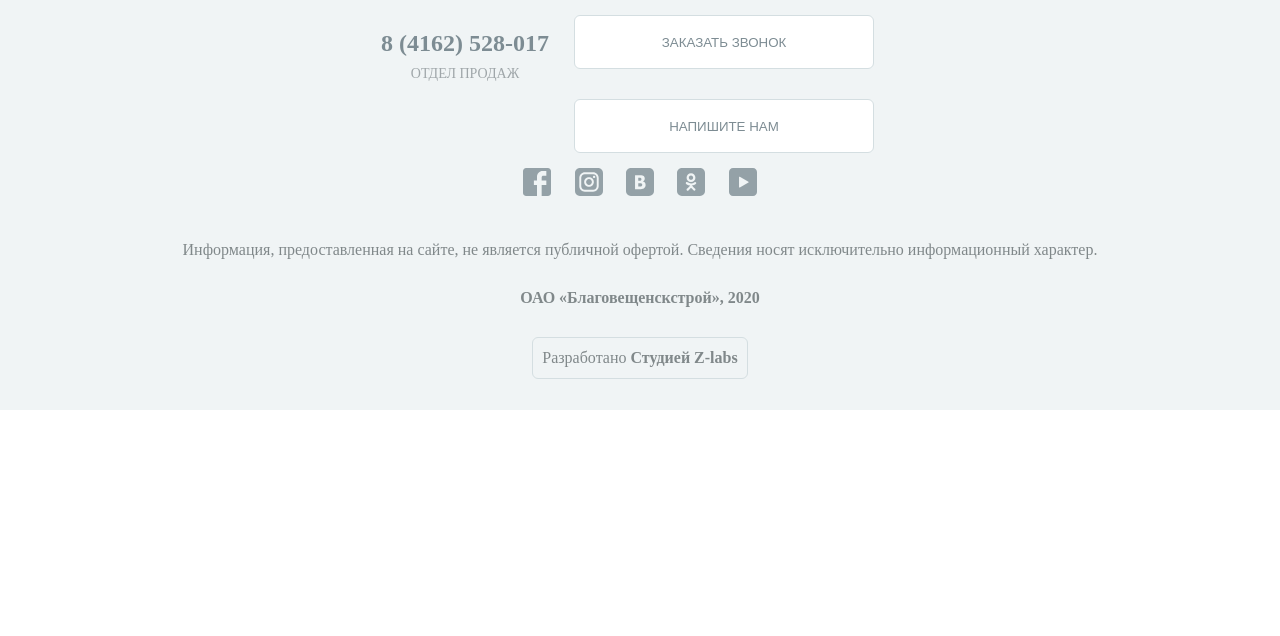
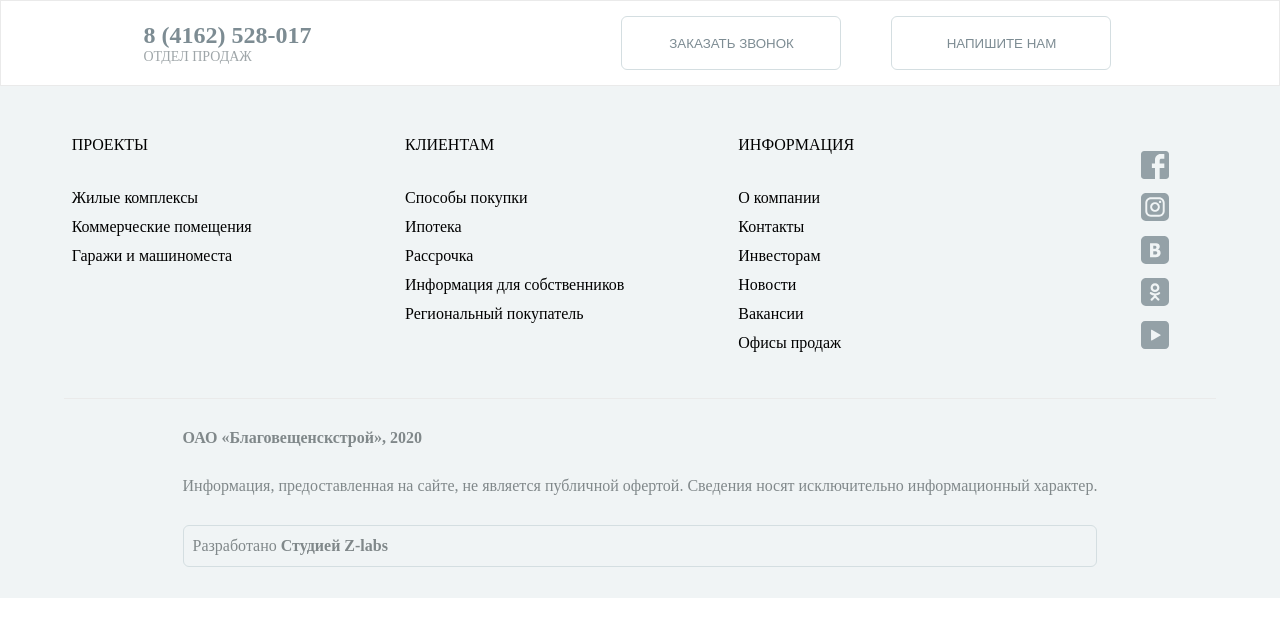
Before and after one commit to Carapter/Figma_site, a plain HTML site: page index.html in a window 1280 px wide. Drawn offline with Linux system fonts and the light colour scheme.

Commit message:
dev by tablet_not end_

```diff
--- /dev/null
+++ b/blocks/footer-menu/container/_container.scss
@@ -0,0 +1,62 @@
+.footer-menu__table {
+    position: absolute;
+    visibility: hidden;
+    width: 100%;
+    display: flex;
+    flex-direction: row;
+    justify-content: space-around;
+    padding-left: 30px;
+}
+.footer-menu__container {
+    width: 100%;
+    padding-top: 50px;
+    padding-bottom: 35px;
+    * {
+        position: absolute;
+        visibility: hidden;
+        width: 100%;
+    }
+}
+
+@media (min-width: 768px) {
+    .footer-menu__container * {
+        position: static;
+        visibility: visible;
+    }
+
+    .footer-menu__table {
+        position: static;
+        visibility: visible;
+    }
+
+    .footer-menu__container {
+        display: flex;
+        flex-direction: row;
+        // align-items: center;
+        justify-content: space-around;
+
+        .footer-menu__projects,
+        .footer-menu__for-clients,
+        .footer-menu__container-information,
+        .footer-menu__social  {
+            display: flex;
+            flex-direction: column;
+            flex-basis: 25%;
+            margin: 0;
+            ul {
+                padding: 0px;
+                padding-bottom: 35px;
+            }
+            li {
+                padding-bottom: 11px;
+                font-style: none;
+                list-style-type: none;
+            }
+
+        }
+        .footer-menu__social * {
+            align-items: center;
+            // padding: ;
+        }
+    }
+}
--- /dev/null
+++ b/blocks/footer-menu/container/social/_social.scss
@@ -0,0 +1,18 @@
+.footer-menu__social {
+    display: flex;
+    // max-width: 180px;
+    flex-direction: row;
+    justify-content: space-evenly;
+    margin-bottom: 45px;
+    // margin-right: ;
+}
+
+@media (min-width: 768px) {
+
+    .footer-menu__social {
+        flex-direction: column;
+        svg {
+
+        }
+    }
+}
--- a/blocks/footer-menu/copyrights/_copyrights.scss
+++ b/blocks/footer-menu/copyrights/_copyrights.scss
@@ -8,3 +8,11 @@
         margin-bottom: 30px;
     }
 }
+
+@media (min-width: 768px) {
+    .footer-menu__copyrights {
+        flex-direction: column-reverse;
+        align-items: start;
+        text-align:start;
+    }
+}
--- a/blocks/footer-menu/footer-menu.scss
+++ b/blocks/footer-menu/footer-menu.scss
@@ -1,16 +1,16 @@
-@import "contact/_contact.scss";
-@import "information/_information.scss";
-@import "social/_social.scss";
+@import "top/contact/_contact.scss";
+@import "top/information/_information.scss";
+@import "container/social/_social.scss";
 @import "copyrights/_copyrights.scss";
 @import "dev/_dev.scss";
 @import "rectangles/_rectangles.scss";
-
+@import "top/_top.scss";
+@import "container/_container.scss";
 * {
         margin: 0px;
 }
 
 .footer-menu {
-
     display: flex;
     justify-content: center;
     align-items:center;
@@ -24,6 +24,11 @@
         z-index: 3;
     }
 
-
-
+    .footer-menu__line {
+        display: flex;
+        justify-content: center;
+        width: 90%;
+        border-top: 1px solid #EAEAEA;
+        margin-bottom: 30px;
     }
+}
--- a/blocks/footer-menu/social/_social.scss
+++ /dev/null
@@ -1,7 +0,0 @@
-.footer-menu__social {
-    display: flex;
-    width: 280px;
-    flex-direction: row;
-    justify-content: space-evenly;
-    margin-bottom: 45px;
-}
--- /dev/null
+++ b/blocks/footer-menu/top/_top.scss
@@ -0,0 +1,21 @@
+.footer-menu__top {
+    width: 100%;
+}
+
+.container.footer-top {
+    width: 100%;
+    display: flex;
+    flex-direction: column;
+    justify-content: space-around;
+}
+
+@media (min-width: 768px) {
+    .container.footer-top {
+        background-color: white;
+        display: flex;
+        flex-direction: row;
+        border: 1px solid #EAEAEA;
+        box-sizing: border-box;
+    }
+
+}
--- a/blocks/footer-menu/contact/_contact.scss
+++ b/blocks/footer-menu/top/contact/_contact.scss
@@ -1,12 +1,10 @@
 .footer-menu__contact {
-
     display: flex;
     flex-direction: column;
 
-
     .footer-menu__contact__order-call, .footer-menu__contact__write-us {
 
-        min-width: 300px;
+        min-width: 220px;
         height: 54px;
         border: 1.5px solid #D4DEE1;
         border-radius: 6px;
@@ -18,3 +16,12 @@
 
     }
 }
+@media (min-width: 768px) {
+    .footer-menu__contact {
+        // .footer-menu__contact {
+        // display: flex;
+        // flex-direction: column;
+        flex-direction: row;
+        justify-content: space-around;
+    }
+}
--- a/blocks/footer-menu/information/_information.scss
+++ b/blocks/footer-menu/top/information/_information.scss
@@ -22,4 +22,12 @@
         display: flex;
         flex-direction: row;
     }
+
+    .footer-menu__information {
+        justify-content: center;
+        align-items: start;
+        h2 {
+            margin: 0px;
+        }
+    }
 }
--- a/index.html
+++ b/index.html
@@ -9,8 +9,8 @@
   <body>
 
         <footer class="footer-menu">
-
             <div class="footer-menu__top">
+                <div class="container footer-top">
                     <div class="footer-menu__information">
                         <h2>8 (4162) 528-017</h2>
                         <p>ОТДЕЛ ПРОДАЖ</p>
@@ -19,6 +19,34 @@
                     <div class="footer-menu__contact">
                         <button class="footer-menu__contact__order-call">ЗАКАЗАТЬ ЗВОНОК</button>
                         <button class="footer-menu__contact__write-us">НАПИШИТЕ НАМ</button>
+                    </div>
+                </div>
+            </div>
+
+            <div class="footer-menu__container">
+                <div class="footer-menu__table">
+                    <div class="footer-menu__projects">
+                        <ul>ПРОЕКТЫ</ul>
+                        <li href="">Жилые комплексы</li>
+                        <li href="">Коммерческие помещения</li>
+                        <li href="">Гаражи и машиноместа</li>
+                    </div>
+                    <div class="footer-menu__for-clients">
+                        <ul>КЛИЕНТАМ</ul>
+                        <li href="">Способы покупки</li>
+                        <li href="">Ипотека</li>
+                        <li href="">Рассрочка</li>
+                        <li href="">Информация для собственников</li>
+                        <li href="">Региональный покупатель</li>
+                    </div>
+                    <div class="footer-menu__container-information">
+                        <ul>ИНФОРМАЦИЯ</ul>
+                        <li href="">О компании</li>
+                        <li href="">Контакты</li>
+                        <li href="">Инвесторам</li>
+                        <li href="">Новости</li>
+                        <li href="">Вакансии</li>
+                        <li href="">Офисы продаж</li>
                     </div>
                 </div>
                 <div class="footer-menu__social">
@@ -37,9 +65,12 @@
                     <svg width="28" height="28" viewBox="0 0 28 28" fill="none" xmlns="http://www.w3.org/2000/svg">
                         <path fill-rule="evenodd" clip-rule="evenodd" d="M4 0C1.79086 0 0 1.79086 0 4V24C0 26.2091 1.79086 28 4 28H24C26.2091 28 28 26.2091 28 24V4C28 1.79086 26.2091 0 24 0H4ZM10.8308 8.81901L19.4462 13.6651C19.6153 13.761 19.7208 13.9398 19.7208 14.1347C19.7208 14.3296 19.6153 14.5084 19.4462 14.6042L10.8308 19.4504C10.749 19.4967 10.6575 19.5193 10.567 19.5193C10.4733 19.5193 10.3796 19.4945 10.2956 19.446C10.1298 19.3491 10.0285 19.1725 10.0285 18.9808V9.28854C10.0285 9.09685 10.1298 8.92024 10.2956 8.82331C10.4604 8.72747 10.6639 8.72531 10.8308 8.81901Z" fill="#7D8C93" fill-opacity="0.8"/>
                     </svg>
-
+                </div>
             </div>
 
+            <div class="footer-menu__line"></div>
+
+            <div class="footer-menu__bottom">
                 <div class="footer-menu__copyrights">
                     <p>Информация, предоставленная на сайте, не является публичной офертой. Сведения носят исключительно информационный характер.</p>
                     <strong>ОАО «Благовещенскстрой», 2020</strong>
@@ -53,7 +84,7 @@
                         <path fill-rule="evenodd" clip-rule="evenodd" d="M0 0H155.477V80.2397H236V236H80.5229V155.76H0V0ZM147.711 87.9345C147.711 61.258 147.767 34.4675 147.767 7.72388H7.7092V148.037C34.5635 148.037 61.5074 147.929 88.2321 147.929V148.037H88.2827C88.2827 174.729 88.2321 201.524 88.2321 228.277H228.29V87.9636H182.327V87.9345H147.711Z" fill="white" fill-opacity="0.5"/>
                     </svg>
                 </div>
-
+            </div>
         </footer>
 
   </body>
```
Also changed, not shown: blocks/footer-menu/footer-menu.css, 1 other file. Lines whose indentation alone changed are shown as unchanged.
